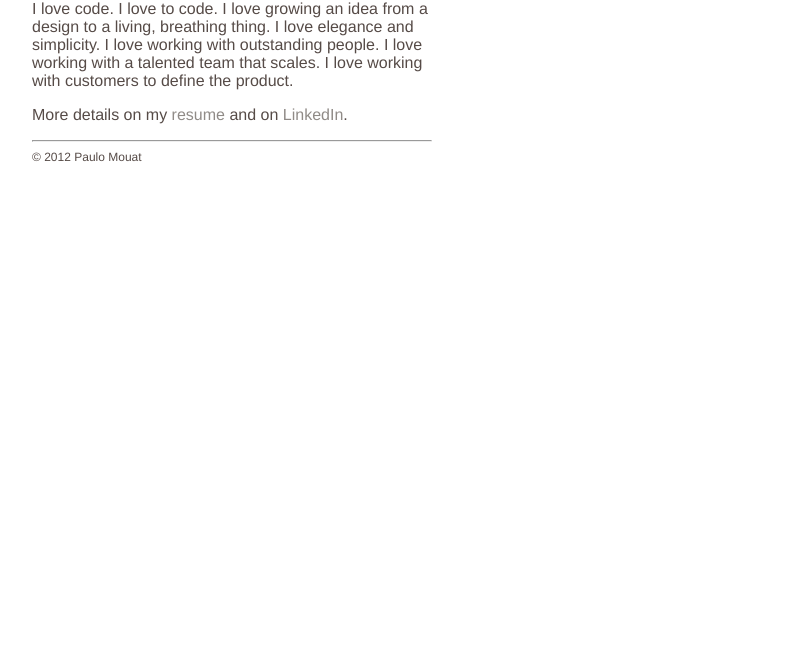
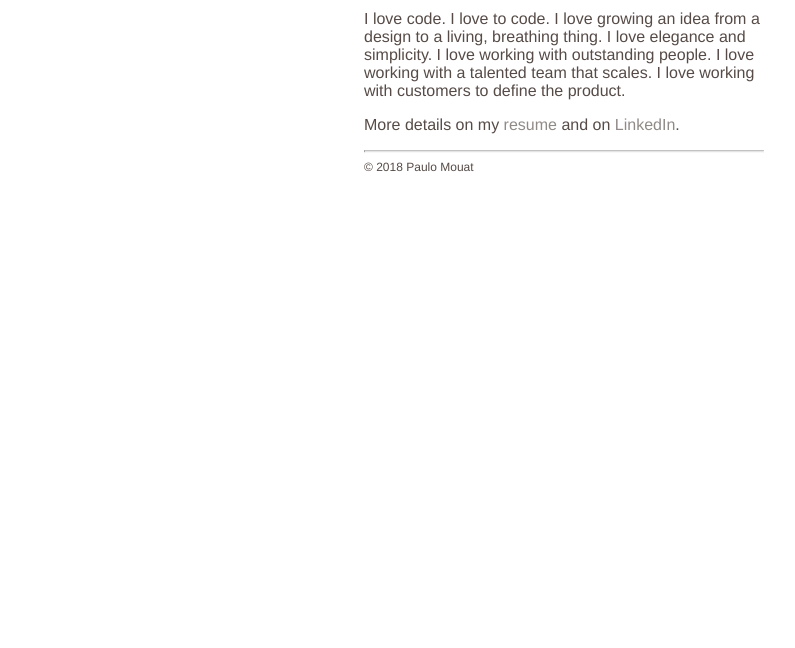
Before and after one commit to paulomouat/paulomouat.github.com, a plain HTML site: page index.html in a window 1280 px wide. Shown: the part 152-800 px from the top of the page, without its empty margins (76-871 px from the left). Drawn offline with Linux system fonts and the light colour scheme.

Commit message:
Removed use of margin to offset main div into the page. Added directives to center content horizontally and vertically in the page. Updated year in copyright notice.

```diff
--- a/index.html
+++ b/index.html
@@ -13,7 +13,7 @@
 				<p>I love code. I love to code. I love growing an idea from a design to a living, breathing thing. I love elegance and simplicity. I love working with outstanding people. I love working with a talented team that scales. I love working with customers to define the product.</p>
 				<p>More details on my <a href="http://paulomouat.dmethods.com/PauloMouatResume.pdf">resume</a> and on <a href="http://www.linkedin.com/in/paulomouat">LinkedIn</a>.</p>
 				<hr />
-				<span class="footer">&copy; 2012 Paulo Mouat</span>
+				<span class="footer">&copy; 2018 Paulo Mouat</span>
 			</div>
 		</div>
 	</body>
--- a/style.css
+++ b/style.css
@@ -14,7 +14,12 @@ a:hover {
 }
 
 #page {
-	padding: 100px;
+    position: absolute;
+	left: 50%;
+    top: 20%;
+    -webkit-transform: translate(-50%, -20%);
+    -ms-transform: translate(-50%, -20%);
+    transform: translate(-50%, -20%);
 }
 
 #header {
@@ -24,6 +29,7 @@ a:hover {
 }
 
 #content {
+    margin: auto;
     max-width: 400px;
 }
 
```
